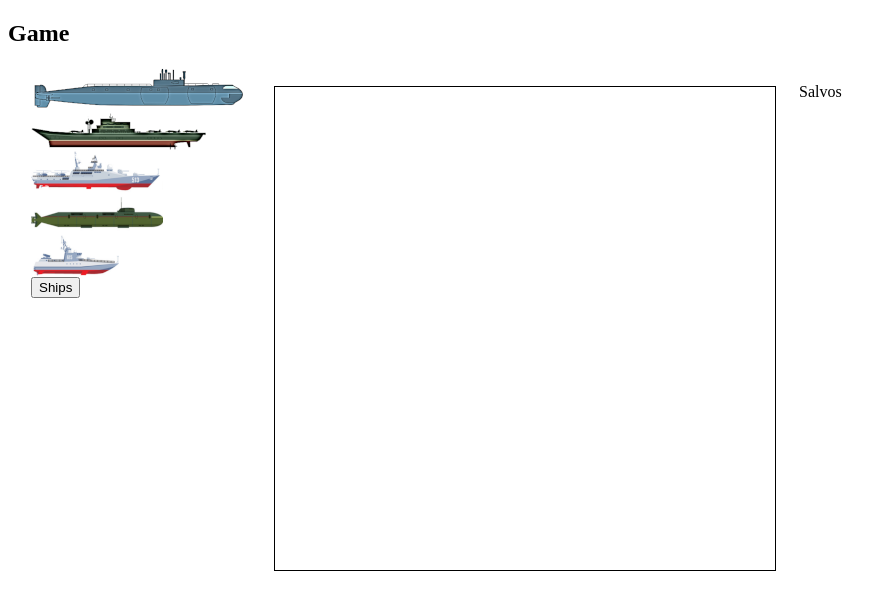
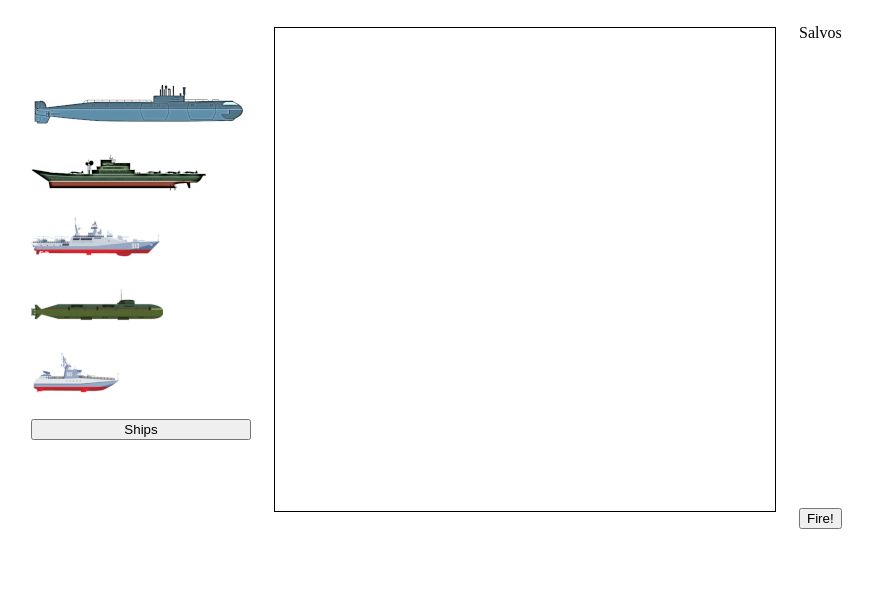
Before and after one commit to Naghash/Salvo, a web app: page /web/Game.html in a window 1280 px wide. Shown: the top 610 px of the page, without its empty margins (0-896 px from the left). Run offline with its HTML, style and script files only (its server is not run), Linux system fonts and the light colour scheme; data that the repository does not hold is empty.

Commit message:
placingShips

```diff
--- a/src/main/java/com/codeoftheweb/salvo/SalvoController.java
+++ b/src/main/java/com/codeoftheweb/salvo/SalvoController.java
@@ -63,14 +63,11 @@ public class SalvoController {
     @RequestMapping("/game_view/{gamePlayerId}")
 
     private ResponseEntity<Map<String, Object>> makeDTO( @PathVariable Long gamePlayerId, Authentication authentication) {
-
         Optional<GamePlayer> gameP = repositoryGamePlayer.findById(gamePlayerId);
-
         if (gameP.isPresent() && authentication.getName() != null) {
             System.out.println("hey1");
             long playerID = gameP.get().getPlayer().getId();
             long userID = repositoryPlayer.findByUserName(authentication.getName()).getId();
-
             if (playerID == userID) {
                 System.out.println("hey2");
                 return new ResponseEntity<>(repositoryGamePlayer.findById(gamePlayerId)
--- a/src/main/resources/static/web/Game.html
+++ b/src/main/resources/static/web/Game.html
@@ -7,9 +7,8 @@
     <!--    <link rel="stylesheet" href="https://maxcdn.bootstrapcdn.com/bootstrap/3.3.7/css/bootstrap.min.css">-->
 </head>
 <body>
-<h2>Game</h2>
 <div class="container">
-    <div id="ships">
+    <div id="ships" onmouseenter="showRotateText()" onmouseleave="hideRotateText()">
 
         <p id="rotateText">Double click to rotate!</p>
         <div id="carrier" class="horizontal" alt="carrier" ondblclick="rotateShips()" draggable="true">
@@ -43,6 +42,7 @@
         <table id="tableSalvos" class="table1" >
 
         </table>
+        <button>Fire!</button>
     </div>
 </div>
 </body>
--- a/src/main/resources/static/web/Game.js
+++ b/src/main/resources/static/web/Game.js
@@ -144,9 +144,6 @@ function createTable(games){
                         }
 
                         shipPos = shipPos.map(pos => myLetter + pos);
-
-
-
                         // if (Object.keys(myShipsOnTable).includes(myShip)) {
                         //     myShipsOnTable[myShip].forEach(pos => document.getElementById(pos).style.backgroundColor = "red")
                         // }
@@ -157,34 +154,25 @@ function createTable(games){
                             myShipsOnTable[myShip].forEach(pos => document.getElementById(pos).style.backgroundColor = "blue")
                         }
                         myShipsOnTable[myShip] = shipPos;
-
+console.log(myShipsOnTable,1111)
                     });
 
                 });
-
-
-
             }
-
     }
 }
-        const rotateText =()=>{
-            var shipsRot = document.getElementById("patrol");
-                shipsRot.addEventListener("mouseenter", function (ev) {
-                document.getElementById("rotateText").style.display ="block"
-                });
-            if (shipsRot.className === "vertical") {
-                document.getElementById("rotateText").style.display ="none"
-            }
+const showRotateText =()=>{
+    document.getElementById("rotateText").style.visibility ="visible"
+
+};
+const hideRotateText=()=>{
+    document.getElementById("rotateText").style.visibility ="hidden"
 
 }
-rotateText();
 
 function rotateShips() {
     var shipsRot = document.getElementById("patrol");
-    shipsRot.addEventListener("mouseenter", function (ev) {
-        document.getElementById("rotateText").style.display ="flex"
-    })
+
     if (shipsRot.className === "horizontal") {
         shipsRot.className = "vertical";
     }
@@ -325,4 +313,4 @@ async function postShips ()  {
 //         })
 //     })
 //
-// }
+// }15UB129
--- a/src/main/resources/static/web/game_view.css
+++ b/src/main/resources/static/web/game_view.css
@@ -53,6 +53,7 @@
     display: flex;
     flex-direction: row;
     justify-content: space-evenly;
+
 }
 .vertical {
     -ms-transform: rotate(90deg);
@@ -65,5 +66,11 @@
     transform: rotate(0deg);
 }
 #rotateText{
-    display: none;
+    visibility: hidden;
 }
+#ships{
+    display: flex;
+    flex-direction: column;
+    justify-content: space-between;
+    height: 432px;
+}
```
